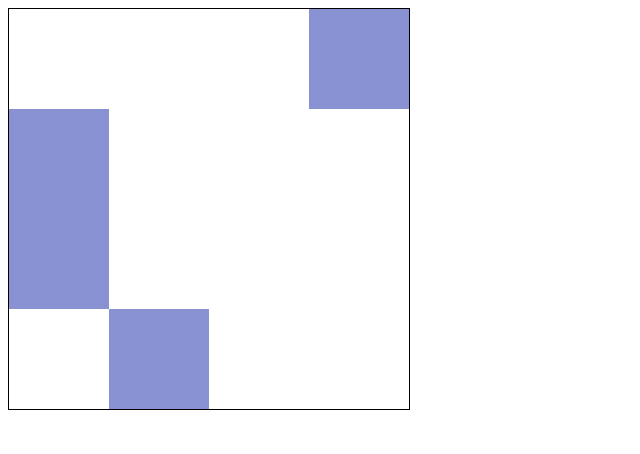
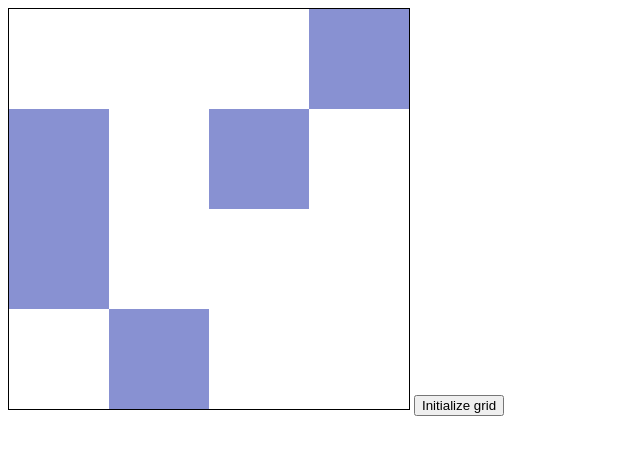
Before and after one commit to fredrb/canvas-grid-block, a plain HTML site: page index.html in a window 1280 px wide. Shown: the whole page, without its empty margins (0-640 px from the left). Drawn offline with Linux system fonts and the light colour scheme.

Commit message:
grid initialize

```diff
--- a/index.html
+++ b/index.html
@@ -6,14 +6,15 @@
   Your browser does not support the HTML5 canvas tag.
 </canvas>
 
+<button onclick="onUpdateClick()">Initialize grid</button>
+
 <script src="js/grid.js"></script>
+<script src="js/ui.js"></script>
 <script>
-  var grid = new Grid();
-  grid.draw_block();
-  grid.draw_block();
-  grid.draw_block();
-  grid.draw_block();
+    grid = new Grid();
+    grid.initialize(4);
 </script>
+
 
 </div>
 </body>
--- a/js/grid.js
+++ b/js/grid.js
@@ -22,3 +22,11 @@ Grid.prototype.draw_block = function () {
   var coordinates = this.find_free_block();
   context.fillRect(coordinates[0], coordinates[1], 100, 100);
 };
+
+Grid.prototype.initialize = function (blocks) {
+  var context = this.canvas.getContext("2d");
+  context.clearRect(0, 0, this.canvas.width, this.canvas.height);
+  for(var i = 0; i <= blocks; i++) {
+    this.draw_block();
+  }
+};
--- /dev/null
+++ b/js/ui.js
@@ -0,0 +1,3 @@
+function onUpdateClick() {
+  grid.initialize(4);
+}
```
